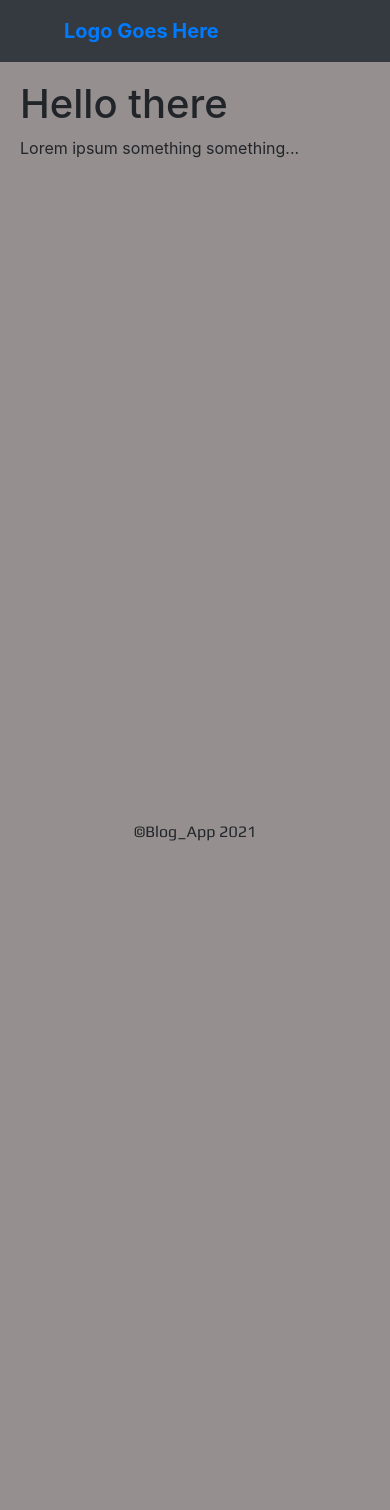
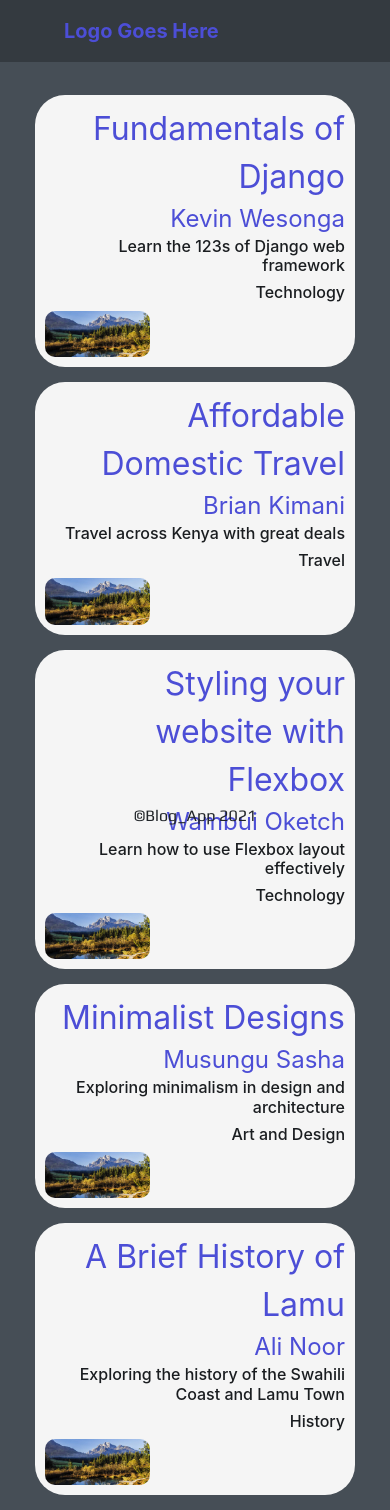
Before and after one commit to Ted523/blogApp, a Django app: page / in a window 390 px wide. Before the commit the page ends 841 px from the top, so only its background shows below. Run offline with Django 3.2, Linux system fonts and the light colour scheme; some libraries are stand-ins or nearby versions; some web fonts are replaced.

Commit message:
Building a responsive, styled home page

```diff
--- a/blogApp/blogApplication/views.py
+++ b/blogApp/blogApplication/views.py
@@ -5,9 +5,19 @@ from django.http import HttpResponse
 import datetime
 
 # Create your views here.
+posts = [{'author':'Kevin Wesonga', 'title':'Fundamentals of Django','description':'Learn the 123s of Django web framework','category':'Technology'}, {'author':'Brian Kimani','title':'Affordable Domestic Travel','description':'Travel across Kenya with great deals','category':'Travel'}, {'author':'Wambui Oketch','title':'Styling your website with Flexbox','description':'Learn how to use Flexbox layout effectively','category':'Technology'}, {'author':'Musungu Sasha','title':'Minimalist Designs','description':'Exploring minimalism in design and architecture','category':'Art and Design'}, {'author':'Ali Noor','title':'A Brief History of Lamu','description':'Exploring the history of the Swahili Coast and Lamu Town','category':'History'}]
+
+# titles = [post['title'] for post in posts]
+# authors = [post['author'] for post in posts]
+# categories = [post['category'] for post in posts]
+# descriptions = [post['description'] for post in posts]
+
+
 
 def home(request):
-    return render(request, 'home.html')
+    return render(request, 'home.html', {
+        'posts' : posts
+    })
 
 def create(request):
     return render(request, 'create_post.html')
--- a/blogApp/static/css/style.css
+++ b/blogApp/static/css/style.css
@@ -1,11 +1,13 @@
 .footer {
-    position: sticky;
+    position: absolute;
     left: 0;
     bottom: 0;
     width: 100%;
     text-align: center;
+    height: 2.5rem;
     /*font-weight: bold;*/
     font-family: 'Play', sans-serif;
+    margin-bottom: 0px;
   }
 
   p{
@@ -13,7 +15,17 @@
   }
 
 body {
-    background-color:rgba(80, 69, 69, 0.6);
+    background-color:#464e56;
+}
+
+a{
+  text-decoration: none;
+  color: #4c4ed6;
+}
+
+ul{
+  margin: 0px;
+  padding: 0px;
 }
 
 .centered {
@@ -53,3 +65,50 @@ body {
   justify-content: space-between;
   width: 60vw;
 }
+
+.post-preview{
+  display: flex;
+  width: 100%;
+  min-height: 150px;
+  flex-flow: column;
+  font-size: 1em;
+  background: whitesmoke;
+  border-radius: 30px;
+  margin: 15px;
+  justify-self: center;
+  padding: 10px;
+  color: #1a1d20;
+}
+
+.post-title {
+  list-style: none;
+  font-size: 2em;
+  text-align: right;
+}
+
+.post-author {
+  list-style: none;
+  font-size: 1.5em;
+  text-align: right;
+}
+
+.post-author:hover a, .post-title:hover a{
+  text-decoration: none;
+}
+.preview-details{
+  font-size: 1em;
+  text-align: right;
+}
+.row{
+  margin: 0px;
+  justify-self: center;
+}
+
+img{
+  display: flex;
+  max-width: 35%;
+  height: 100%;
+  border-radius: 10px;
+  justify-self: baseline;
+  align-self: flex-start;
+}
--- a/blogApp/templates/base.html
+++ b/blogApp/templates/base.html
@@ -76,11 +76,11 @@
 
 		<main role="main" class="container content-section2">
       <div class="row">
-        <div class="col-lg-8 col-md-6 col-sm-4"></div>
-        <div class="col-lg-2 pt-2 col-md-3 col-sm-4 ">
-		  {% block content %} {% endblock content %}
+        <div class="col-lg-2 pt-2 col-md-2 col-sm-8 "></div>
+        <div class="col-lg-8 col-md-8 col-sm-8">
+		  {% block content %} {% endblock %}
         </div>
-        <div class="col-lg-2 col-md-3 col-sm-4"></div>
+        <div class="col-lg-2 col-md-2 col-sm-2"></div>
       </div>
 		</main>
 
--- a/blogApp/templates/home.html
+++ b/blogApp/templates/home.html
@@ -6,6 +6,16 @@
 {% endblock title %}
 
 {% block content %}
-<h1>Hello there</h1>
-<p>Lorem ipsum something something...</p>
-{% endblock content %}
+<ul>
+    {% for post in posts %}
+    <div class='post-preview'>
+    <li class='post-title'><a href=""> {{ post.title }}</a></li>
+    <li class='post-author'><a href="">{{ post.author }}</a></li>
+    <h2 class='preview-details'>{{ post.description }}</h1>
+    <h2 class='preview-details'>{{ post.category }}</h1>
+    <img src="../static/images/041.jpg" alt="">
+    </div>
+    {% endfor %}
+
+</ul>
+{% endblock %}
```
